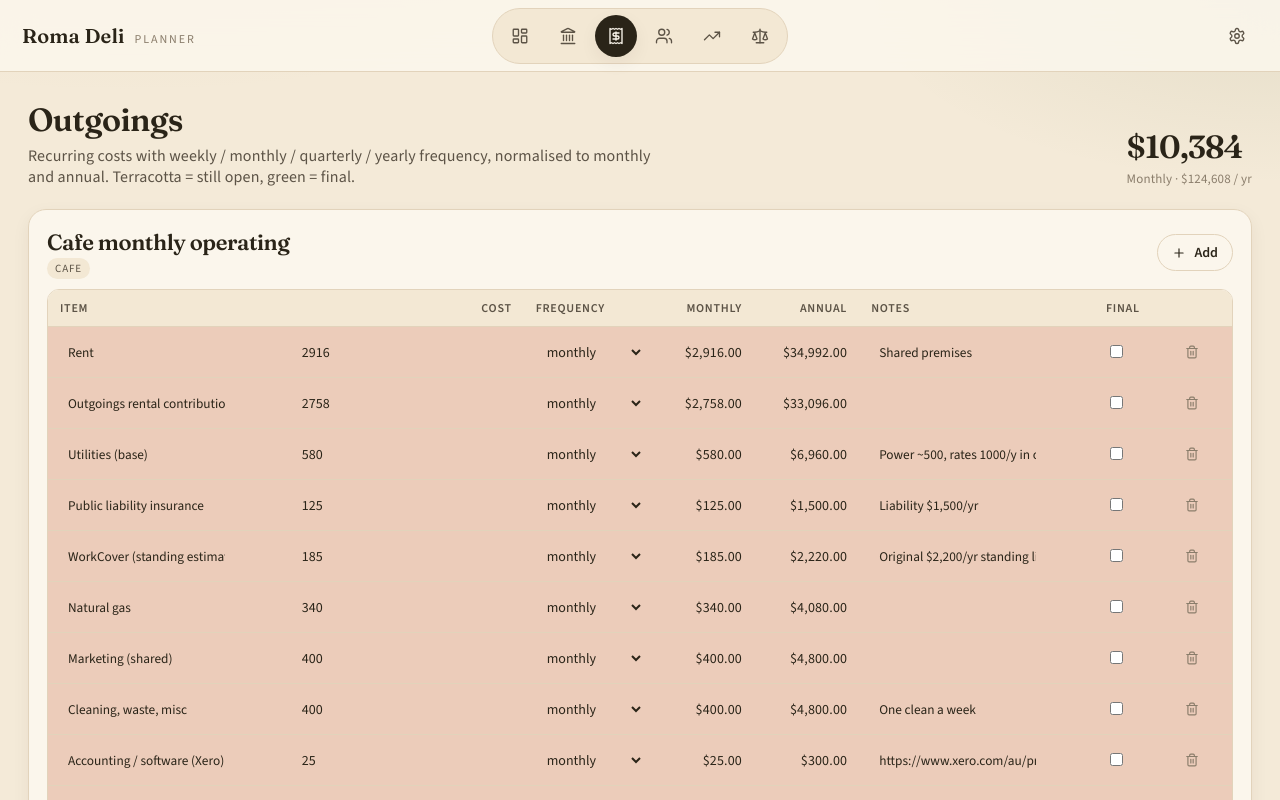
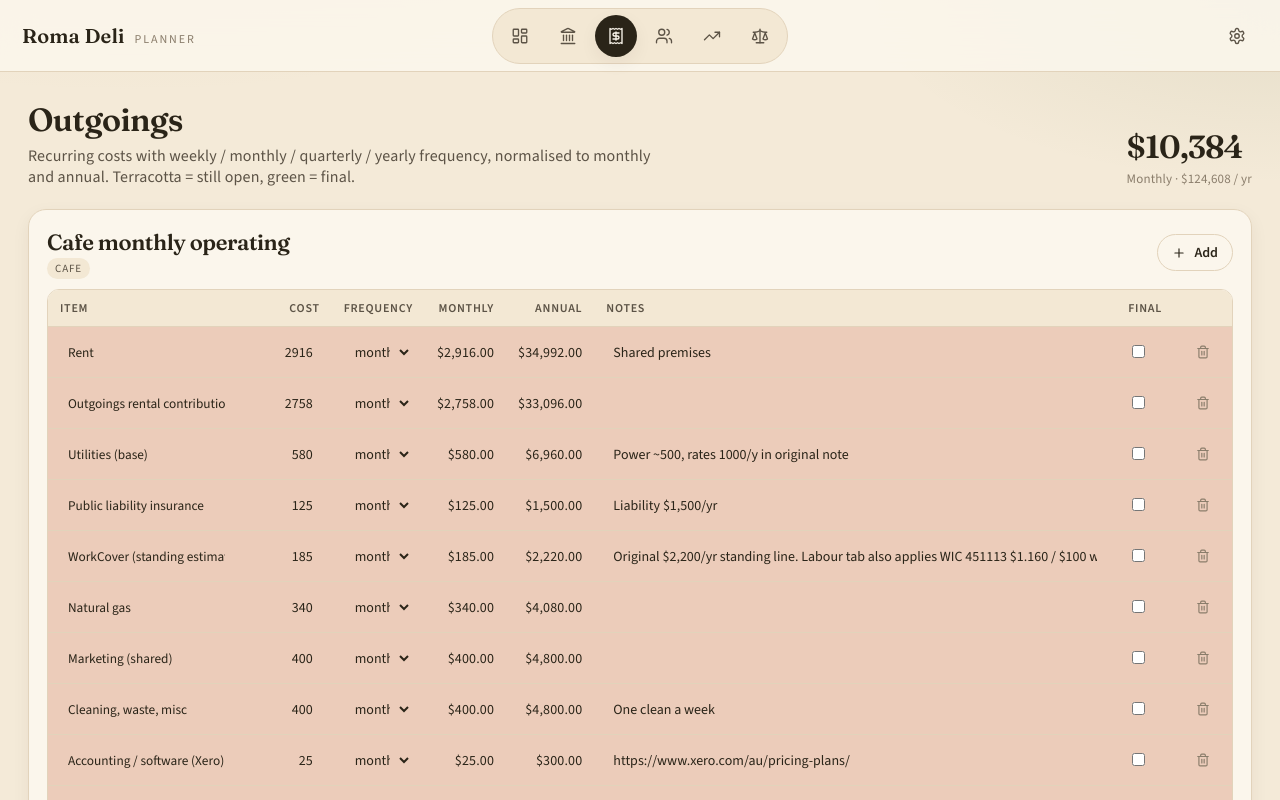
Before and after one commit to chin00000/Grok-Roma-Deli-Planner, a React (Vite) app: page / in a window 1280 px wide. Both pictures are taken after a click on the button "Outgoings". Shown: the top 800 px of the page. Built offline with nearby package versions, Linux system fonts and the light colour scheme.

Commit message:
Outgoings: six-digit cost, flex notes, no spinners
Lock Cost to six digits with no spinner arrows; Notes takes leftover width.

```diff
--- a/src/index.css
+++ b/src/index.css
@@ -575,3 +575,40 @@ td input[type='checkbox']:disabled {
   opacity: 0.65;
   cursor: not-allowed;
 }
+
+/* Cost: six-digit lock, no spinner, header over the number */
+th.out-cost, td.out-cost {
+  width: 12ch;
+  max-width: 13ch;
+  text-align: right;
+  white-space: nowrap;
+}
+input.out-cost-input {
+  display: inline-block;
+  width: 7ch;
+  max-width: 7ch;
+  box-sizing: content-box;
+  text-align: right;
+  font-variant-numeric: tabular-nums;
+  appearance: textfield;
+  -moz-appearance: textfield;
+}
+.out-cost-input::-webkit-outer-spin-button,
+.out-cost-input::-webkit-inner-spin-button {
+  -webkit-appearance: none;
+  appearance: none;
+  margin: 0;
+}
+
+/* Notes: takes leftover width, shrinks on narrow screens */
+th.out-notes, td.out-notes {
+  width: 100%;
+  min-width: 6rem;
+}
+.out-notes-input {
+  display: block;
+  width: 100%;
+  min-width: 0;
+  max-width: none;
+  box-sizing: border-box;
+}
--- a/src/pages/Outgoings.tsx
+++ b/src/pages/Outgoings.tsx
@@ -68,11 +68,11 @@ export function Outgoings({
                 <thead>
                   <tr>
                     <th>Item</th>
-                    <th className="num">Cost</th>
+                    <th className="out-cost num">Cost</th>
                     <th>Frequency</th>
                     <th className="num">Monthly</th>
                     <th className="num">Annual</th>
-                    <th>Notes</th>
+                    <th className="out-notes">Notes</th>
                     <th>Final</th>
                     <th />
                   </tr>
@@ -83,10 +83,12 @@ export function Outgoings({
                       <td>
                         <input className="cell" value={i.name} onChange={(e) => patch(i.id, { name: e.target.value })} />
                       </td>
-                      <td className="num">
+                      <td className="out-cost num">
                         <input
-                          className="cell"
+                          className="cell out-cost-input"
                           type="number"
+                          inputMode="numeric"
+                          aria-label="Cost"
                           value={i.cost}
                           onChange={(e) => patch(i.id, { cost: Number(e.target.value) })}
                         />
@@ -106,8 +108,8 @@ export function Outgoings({
                       </td>
                       <td className={`num ${signedClass(toMonthly(i.cost, i.frequency))}`}>{money(toMonthly(i.cost, i.frequency), true)}</td>
                       <td className={`num ${signedClass(toAnnual(i.cost, i.frequency))}`}>{money(toAnnual(i.cost, i.frequency), true)}</td>
-                      <td>
-                        <input className="cell" value={i.notes} onChange={(e) => patch(i.id, { notes: e.target.value })} />
+                      <td className="out-notes">
+                        <input className="cell out-notes-input" type="text" value={i.notes} onChange={(e) => patch(i.id, { notes: e.target.value })} />
                       </td>
                       <td>
                         <input
@@ -138,7 +140,7 @@ export function Outgoings({
                 <tfoot>
                   <tr>
                     <td>Category</td>
-                    <td />
+                    <td className="out-cost num" />
                     <td />
                     <td className={`num ${signedClass(m)}`}>{money(m)}</td>
                     <td className={`num ${signedClass(m * 12)}`}>{money(m * 12)}</td>
```
